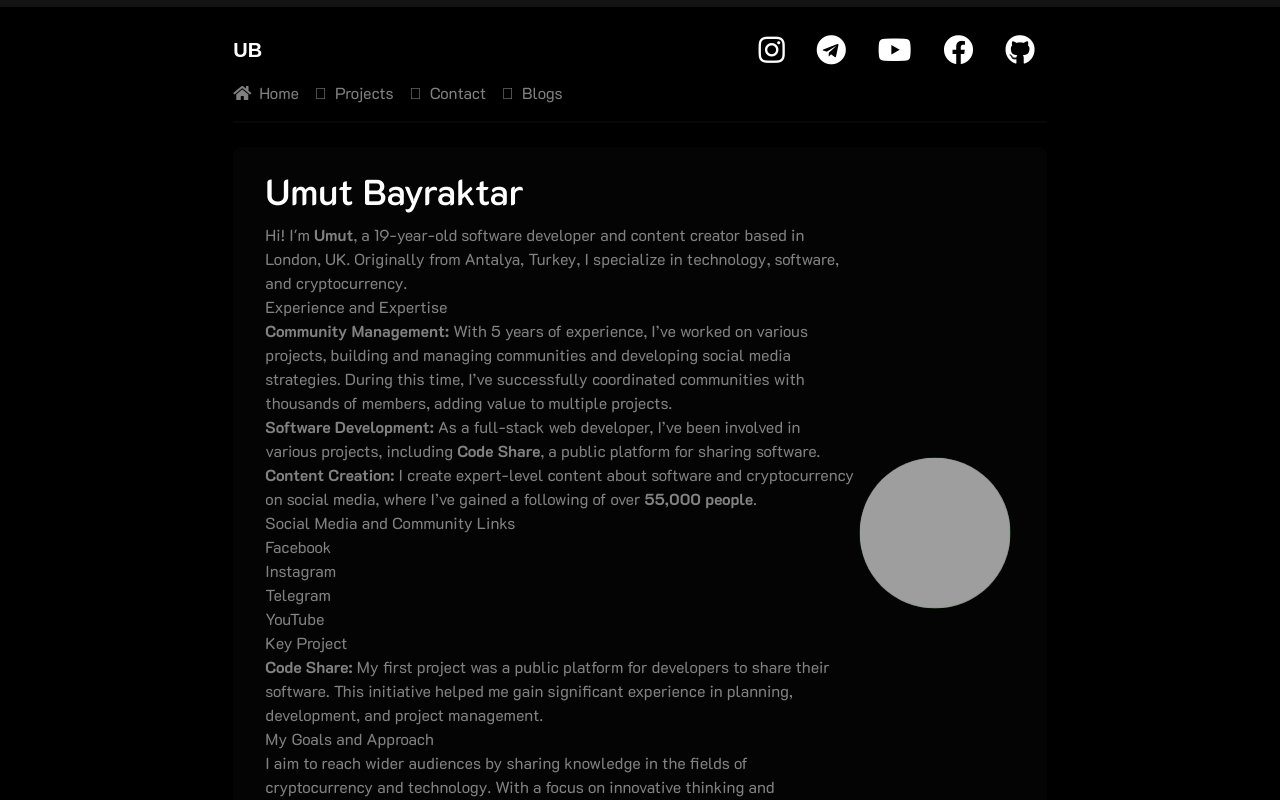
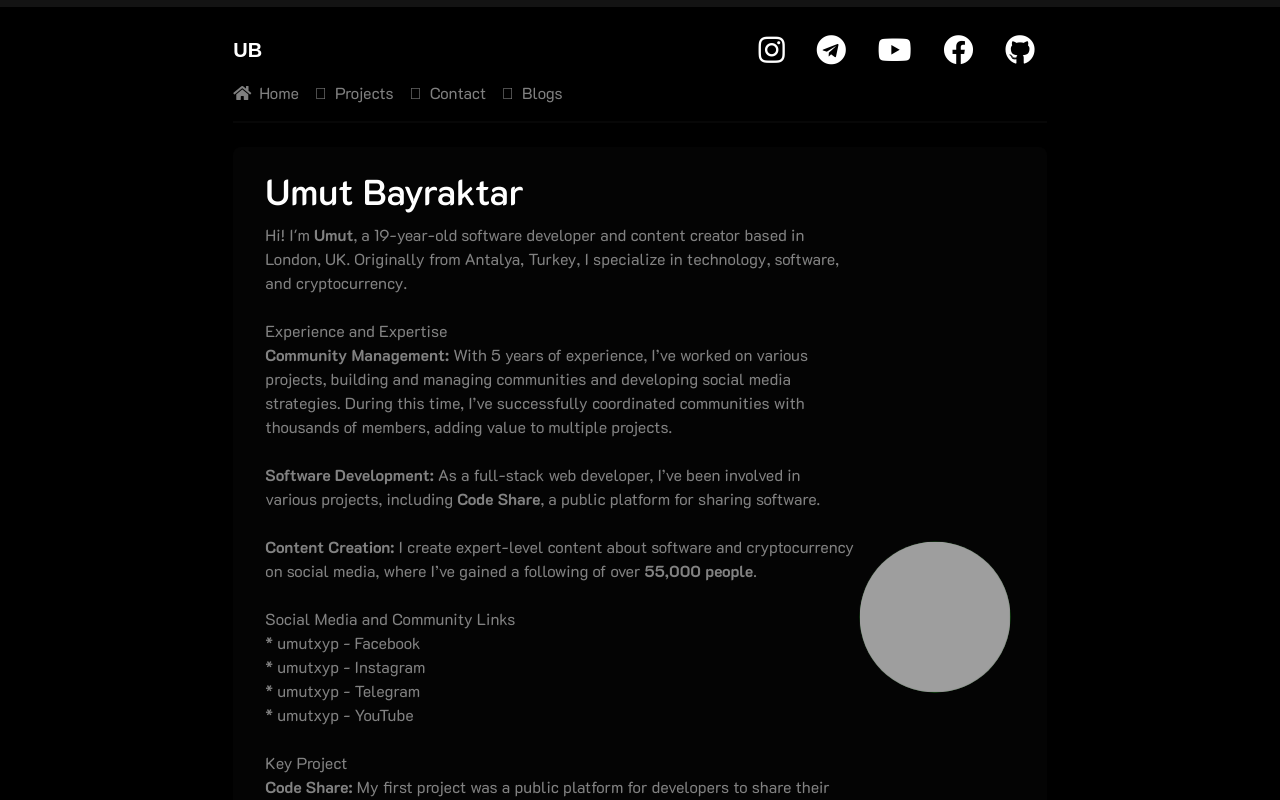
Before and after one commit to ferusb/ResumeWebsite, a Next.js app: page / in a window 1280 px wide. Shown: the top 800 px of the page. Built offline with nearby package versions, Linux system fonts and the light colour scheme; no server answers; grey boxes are pictures that could not be loaded.

Commit message:
Update index.jsx

```diff
--- a/pages/index.jsx
+++ b/pages/index.jsx
@@ -22,28 +22,30 @@ export default function Home() {
                 </div>
                 <p className="text-white/50 text-md mt-3">
         <p>Hi! I'm <strong>Umut</strong>, a 19-year-old software developer and content creator based in London, UK. Originally from Antalya, Turkey, I specialize in technology, software, and cryptocurrency.</p>
-
+        <br></br>
         <h2>Experience and Expertise</h2>
         <ul>
             <li><strong>Community Management:</strong> With 5 years of experience, I’ve worked on various projects, building and managing communities and developing social media strategies. During this time, I’ve successfully coordinated communities with thousands of members, adding value to multiple projects.</li>
+            <br></br>
             <li><strong>Software Development:</strong> As a full-stack web developer, I’ve been involved in various projects, including <strong>Code Share</strong>, a public platform for sharing software.</li>
+            <br></br>
             <li><strong>Content Creation:</strong> I create expert-level content about software and cryptocurrency on social media, where I’ve gained a following of over <strong>55,000 people</strong>.</li>
         </ul>
-
+        <br></br>
         <h2>Social Media and Community Links</h2>
         <ul>
-            <li><a href="https://facebook.com/umutxyp" target="_blank">Facebook</a></li>
-            <li><a href="https://instagram.com/umutxyp" target="_blank">Instagram</a></li>
-            <li><a href="https://t.me/umutland" target="_blank">Telegram</a></li>
-            <li><a href="https://youtube.com/umutxyp" target="_blank">YouTube</a></li>
+            <li><a href="https://facebook.com/umutxyp" target="_blank">* umutxyp - Facebook</a></li>
+            <li><a href="https://instagram.com/umutxyp" target="_blank">* umutxyp - Instagram</a></li>
+            <li><a href="https://t.me/umutland" target="_blank">* umutxyp - Telegram</a></li>
+            <li><a href="https://youtube.com/umutxyp" target="_blank">* umutxyp - YouTube</a></li>
         </ul>
-
+<br></br>
         <h2>Key Project</h2>
         <p><strong>Code Share:</strong> My first project was a public platform for developers to share their software. This initiative helped me gain significant experience in planning, development, and project management.</p>
-
+<br></br>
         <h2>My Goals and Approach</h2>
         <p>I aim to reach wider audiences by sharing knowledge in the fields of cryptocurrency and technology. With a focus on innovative thinking and professionalism, I strive to make a difference, especially in community management and social media.</p>
-
+        <br></br>
         <p>If you're interested in learning more about software, crypto, or community management, let’s connect on my social media channels! 😊</p>
 
                 </p>
```
